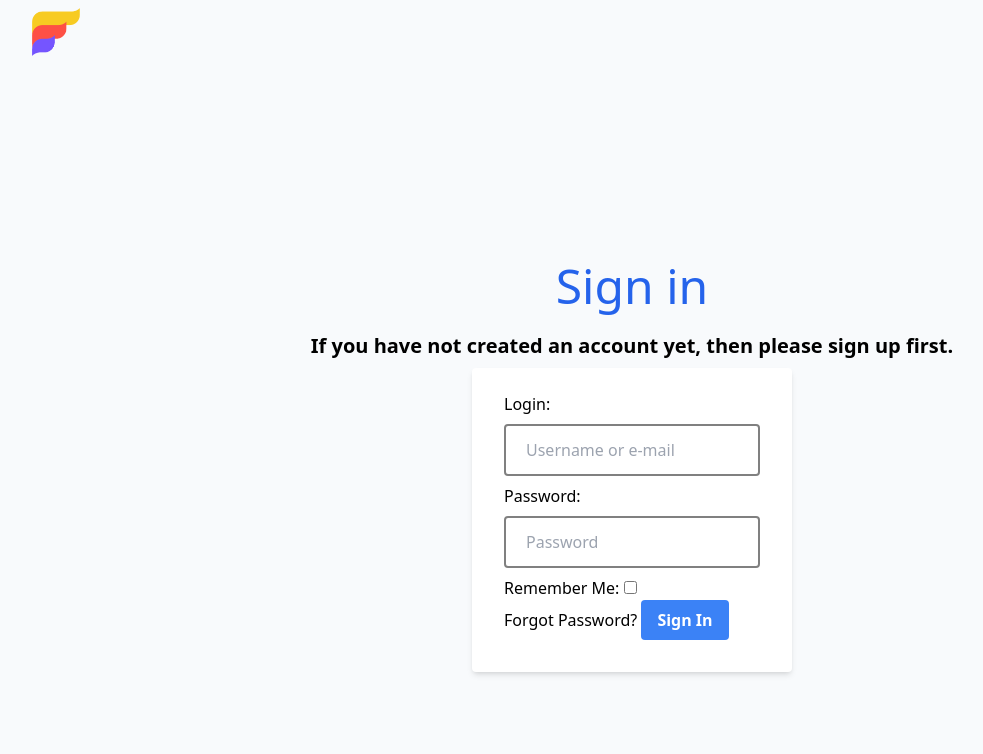
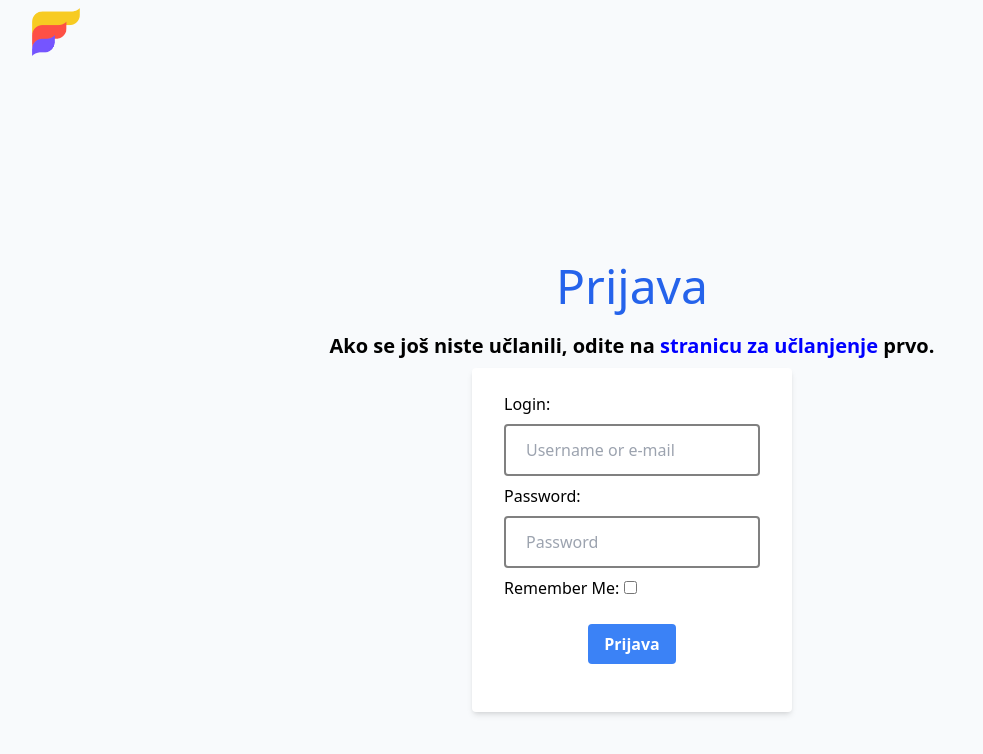
Before and after one commit to Marin260/eventProject, a Django app: page /login/ in a window 1280 px wide. Shown: the top 754 px of the page, without its empty margins (8-991 px from the left). Run offline with Django 3.2, Linux system fonts and the light colour scheme; some libraries are stand-ins or nearby versions.

Commit message:
Misc. fixes, new error screen

```diff
--- a/templates/account/login.html
+++ b/templates/account/login.html
@@ -23,7 +23,7 @@
 {% load i18n %}
 {% load account socialaccount %}
 
-<p class="font-medium leading-tight text-5xl mt-0 mb-2 text-blue-600">Sign in</p>
+<p class="font-medium leading-tight text-5xl mt-0 mb-2 text-blue-600">Prijava</p>
 
 {% block form %}
 
@@ -47,8 +47,8 @@ for a {{ site_name }} account and sign in below:{% endblocktrans %}</p>
 {% include "socialaccount/snippets/login_extra.html" %}
 
 {% else %}
-<p class="font-semibold text-xl py-2">{% blocktrans %}If you have not created an account yet, then please
-<a href="{{ signup_url }}">sign up</a> first.{% endblocktrans %}</p>
+<p class="font-semibold text-xl py-2">{% blocktrans %}Ako se još niste učlanili, odite na
+<a href="{{ signup_url }}" style="color: blue">stranicu za učlanjenje</a> prvo.{% endblocktrans %}</p>
 {% endif %}
 
 
@@ -59,8 +59,10 @@ for a {{ site_name }} account and sign in below:{% endblocktrans %}</p>
     {% if redirect_field_value %}
     <input type="hidden" name="{{ redirect_field_name }}" value="{{ redirect_field_value }}" />
     {% endif %}
-    <a class="button secondaryAction" href="{% url 'account_reset_password' %}">{% trans "Forgot Password?" %}</a>
-    <button class="primaryAction bg-blue-500 hover:bg-blue-700 text-white font-bold py-2 px-4 rounded focus:outline-none focus:shadow-outline" type="submit">{% trans "Sign In" %}</button>
+    <!-- <a class="button secondaryAction" style="color: blue" href="{% url 'account_reset_password' %}">{% trans "Forgot Password?" %}</a> -->
+    <div class="grid place-items-center px-8 pt-6 mb-4">
+        <button class="primaryAction bg-blue-500 hover:bg-blue-700 text-white font-bold py-2 px-4 rounded focus:outline-none focus:shadow-outline" type="submit">{% trans "Prijava" %}</button>
+    </div>
 </form>
 </div>
 {% endblock %}
--- a/templates/main/event_form.html
+++ b/templates/main/event_form.html
@@ -63,7 +63,9 @@
     <form method="POST" enctype="multipart/form-data" class="bg-white shadow-md rounded px-8 pt-6 pb-8 mb-4">
         {% csrf_token %}
         {{form}}
-        <button type="submit" class="bg-blue-500 hover:bg-blue-700 text-white font-bold py-2 px-4 rounded focus:outline-none focus:shadow-outline">Post</button>
+        <div class="grid place-items-center px-8 pt-6 mb-4">
+            <button type="submit" class="bg-blue-500 hover:bg-blue-700 text-white font-bold py-2 px-4 rounded focus:outline-none focus:shadow-outline">Unesi</button>
+        </div>
     </form>
 </div>
 
--- a/templates/userProfile/profile_form.html
+++ b/templates/userProfile/profile_form.html
@@ -60,10 +60,12 @@
 <p class="font-medium leading-tight text-5xl mt-0 mb-2 text-blue-600 headingBlueFont">Unesi informacije o korisniku</p>
 
 <div class="w-full sm:max-w-sm xl:max-w-2xl">
-<form method="POST" enctype="multipart/form-data">
+<form method="POST" enctype="multipart/form-data" class="bg-white shadow-md rounded px-8 pt-6 pb-8 mb-4">
     {% csrf_token %}
     {{form}}
-    <button type="submit" class="bg-blue-500 hover:bg-blue-700 text-white font-bold py-2 px-4 rounded focus:outline-none focus:shadow-outline">Update</button>
+    <div class="grid place-items-center px-8 pt-6 mb-4">
+        <button type="submit" class="bg-blue-500 hover:bg-blue-700 text-white font-bold py-2 px-4 rounded focus:outline-none focus:shadow-outline">Unesi</button>
+    </div>
 </form>
 </div>
 
```
Also changed, not shown: templates/account/signup.html (+5 -3 lines), templates/auth/user_detail.html (+4 -4 lines), templates/main/event_confirm_delete.html (+9 -4 lines).
